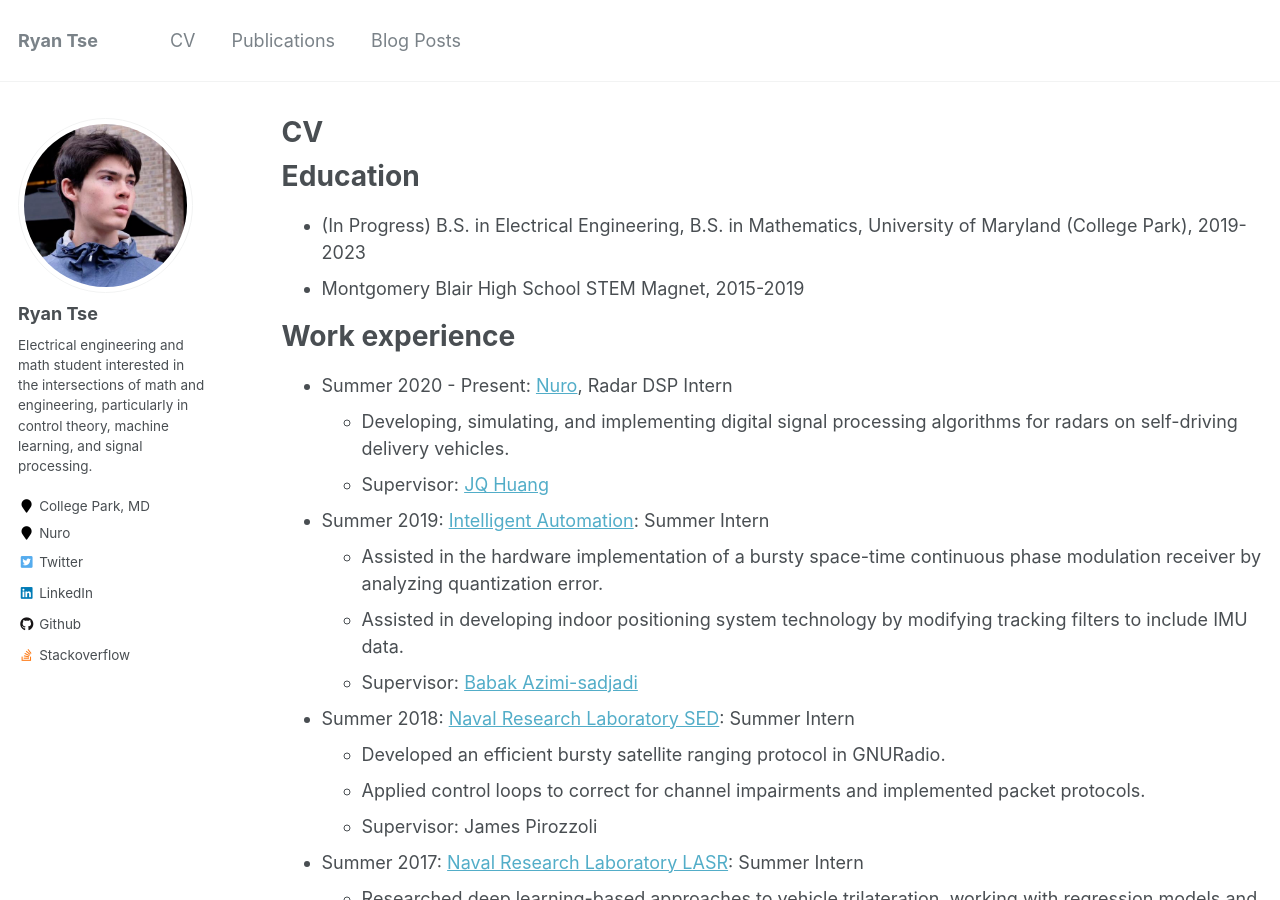
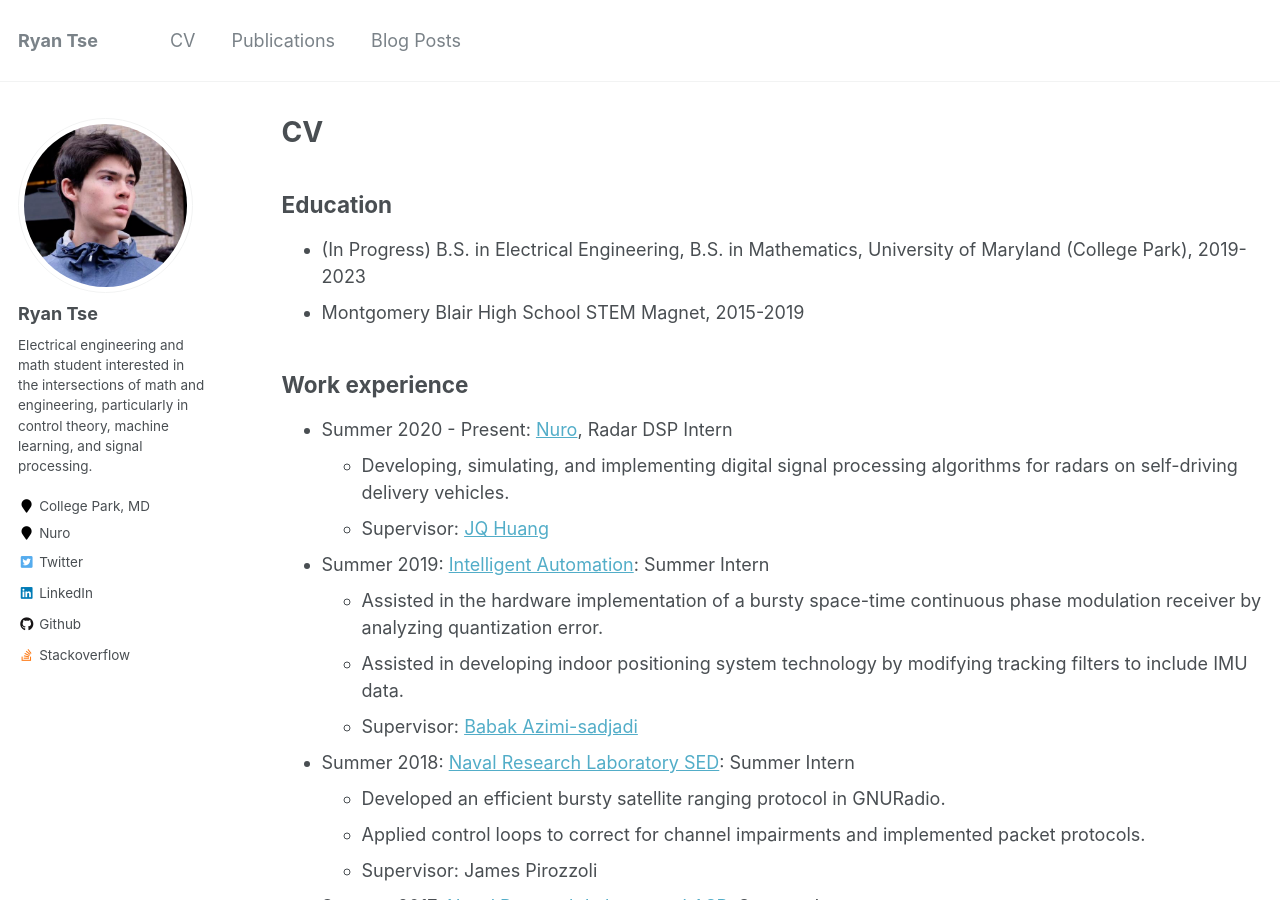
Before and after one commit to rytse/rytse.github.io, a Jekyll site: the page built from _pages/cv.md, in a window 1280 px wide and 900 px high. Built offline with Jekyll 4.4.1, drawn with Linux system fonts in a browser that asks for light colours.

Commit message:
Change subheader size

```diff
--- a/_pages/cv.md
+++ b/_pages/cv.md
@@ -9,13 +9,11 @@ redirect_from:
 
 {% include base_path %}
 
-Education
-======
+## Education
 * (In Progress) B.S. in Electrical Engineering, B.S. in Mathematics, University of Maryland (College Park), 2019-2023
 * Montgomery Blair High School STEM Magnet, 2015-2019
 
-Work experience
-======
+## Work experience
 * Summer 2020 - Present: [Nuro](nuro.ai), Radar DSP Intern
   * Developing, simulating, and implementing digital signal processing algorithms for radars on self-driving delivery vehicles.
   * Supervisor: [JQ Huang](https://www.linkedin.com/in/jingqing/)
@@ -34,8 +32,7 @@ Work experience
   * Researched deep learning-based approaches to vehicle trilateration, working with regression models and reinforcement learning agents.
   * Supervisor: [Donald Sofge](https://faculty.eng.umd.edu/clark/download/104)
 
-Skills
-======
+## Skills
 
 **Experienced**
  * Python
@@ -65,14 +62,12 @@ Skills
  * ROS
 
 
-Publications
-======
+## Publications
   <ul>{% for post in site.publications %}
     {% include archive-single-cv.html %}
   {% endfor %}</ul>
 
-Service and leadership
-======
+## Service and leadership
 
 **blair3sat**: *President* - 19 person, 4 subteam group
 
```
Also changed, not shown: _pages/about.md (+3 -6 lines).
